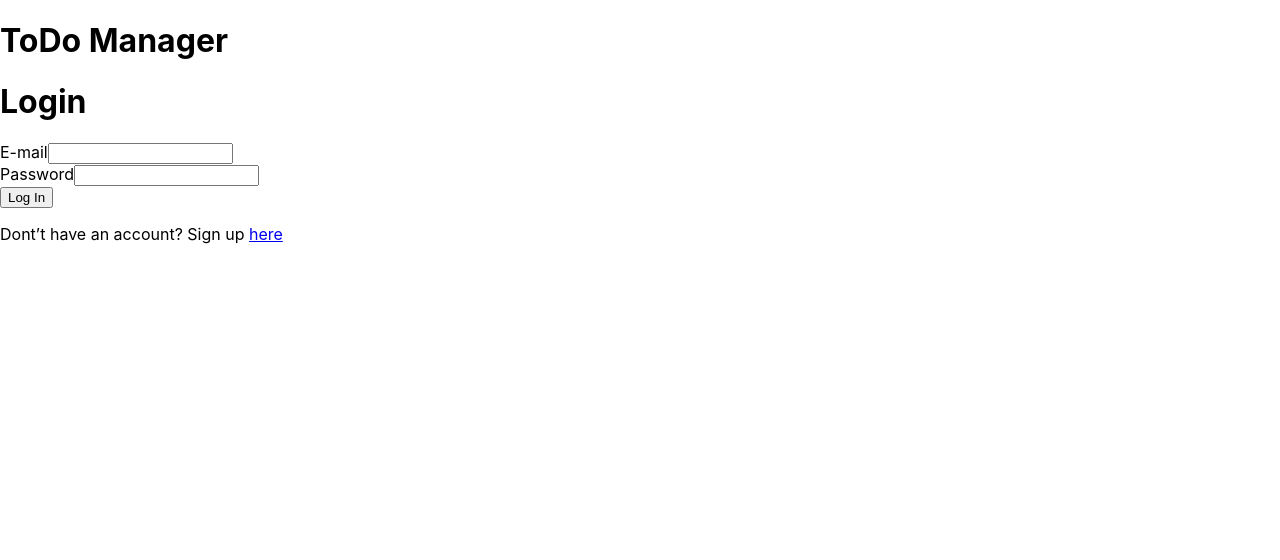
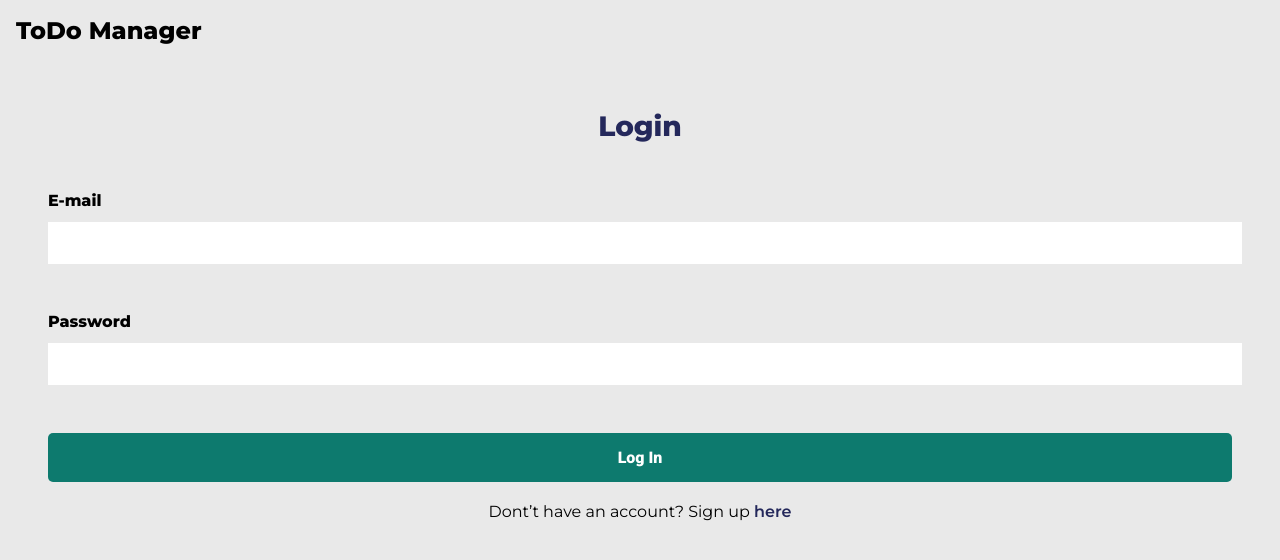
Before and after one commit to sruthi-98/Todo-App, a React (Create React App) app: page /login in a window 1280 px wide. Shown: the top 560 px of the page. Built offline with nearby package versions, Linux system fonts and the light colour scheme.

Commit message:
Add styling for login page

```diff
--- a/src/styles/main.css
+++ b/src/styles/main.css
@@ -1,10 +1,15 @@
 /* Fonts */
-@import url("https://fonts.googleapis.com/css?family=Montserrat:400,800");
+@import url("https://fonts.googleapis.com/css?family=Montserrat:400,600,800");
 @import url("https://fonts.googleapis.com/css?family=Roboto:400,900");
 /* Variables */
+/* ---------------------------- Whole document ---------------------------- */
+* {
+  margin: 0;
+  font-family: 'Montserrat', sans-serif;
+}
+
 /* ---------------------------- Home ---------------------------- */
 .home {
-  font-family: 'Montserrat';
   color: #121616;
   height: 100vh;
   width: 100vw;
@@ -28,9 +33,10 @@
   margin-top: 0.75rem;
 }
 
-.home__button {
+.home__button, .login__button {
   display: block;
   font-family: Roboto;
+  font-size: clamp(0.5rem, 5vw, 1rem);
   margin: 0 auto;
   background-color: #0D7A6E;
   border-radius: 5px;
@@ -42,7 +48,7 @@
   cursor: pointer;
 }
 
-.home__button:hover {
+.home__button:hover, .login__button:hover {
   background-color: #0a574e;
 }
 
@@ -109,4 +115,71 @@
   background-color: #E9E9E9;
   cursor: pointer;
 }
+
+/* ---------------------------- Login ---------------------------- */
+.login {
+  background-color: #E9E9E9;
+  height: 100vh;
+}
+
+.login__header {
+  padding: 1rem;
+  font-size: clamp(1.25rem, 15vw, 1.5rem);
+}
+
+.login__container {
+  margin-top: 3rem;
+  padding-left: 2rem;
+  padding-right: 2rem;
+}
+
+.login__title {
+  color: #24285B;
+  text-align: center;
+  font-size: clamp(1rem, 10vw, 1.75rem);
+  margin: 2rem 0 2rem 0;
+}
+
+.login__formGroup {
+  margin: 3rem 1rem 3rem 1rem;
+}
+
+.login__formLabel, .login__formInput {
+  display: block;
+  width: 100%;
+}
+
+.login__formLabel {
+  font-weight: 800;
+  margin-bottom: 0.75rem;
+  font-size: clamp(1rem, 10vw, 1rem);
+}
+
+.login__formInput {
+  border: none;
+  height: 2rem;
+  padding: 5px;
+}
+
+.login__formInput:focus {
+  border-bottom: 2px solid #0D7A6E;
+}
+
+.login__button {
+  padding-left: 20px;
+  padding-right: 20px;
+  margin-top: 1.25rem;
+  margin-bottom: 1.25rem;
+  width: 100%;
+}
+
+.login__signup {
+  text-align: center;
+}
+
+.login__link {
+  text-decoration: none;
+  color: #24285B;
+  font-weight: 600;
+}
 /*# sourceMappingURL=main.css.map */
--- a/src/styles/main.scss
+++ b/src/styles/main.scss
@@ -1,6 +1,6 @@
 /* Fonts */
 
-@import url('https://fonts.googleapis.com/css?family=Montserrat:400,800');
+@import url('https://fonts.googleapis.com/css?family=Montserrat:400,600,800');
 @import url('https://fonts.googleapis.com/css?family=Roboto:400,900');
 
 /* Variables */
@@ -11,10 +11,16 @@ $secondaryColor: #24285B;
 $bgColor: #E9E9E9;
 $fontColor: #121616;
 
+
+/* ---------------------------- Whole document ---------------------------- */
+* {
+    margin: 0;
+    font-family: 'Montserrat', sans-serif;
+}
+
 /* ---------------------------- Home ---------------------------- */
 
 .home {
-    font-family: 'Montserrat';
     color: $fontColor;
     height: 100vh;
     width: 100vw;
@@ -39,6 +45,7 @@ $fontColor: #121616;
     &__button {
         display: block;
         font-family: Roboto;
+        font-size: clamp(0.5rem, 5vw, 1rem);
         margin: 0 auto;
         background-color: $primaryColor;
         border-radius: 5px;
@@ -113,3 +120,72 @@ $fontColor: #121616;
 
     }
 }
+
+/* ---------------------------- Login ---------------------------- */
+
+.login {
+    background-color: $bgColor;
+    height: 100vh;
+
+    &__header {
+        padding: 1rem;
+        font-size: clamp(1.25rem, 15vw, 1.5rem);
+    }
+
+    &__container {
+        margin-top: 3rem;
+        padding-left: 2rem;
+        padding-right: 2rem;
+    }
+
+    &__title {
+        color: $secondaryColor;
+        text-align: center;
+        font-size: clamp(1rem, 10vw, 1.75rem);
+        margin: 2rem 0 2rem 0;
+    }
+
+    &__formGroup {
+       margin: 3rem 1rem 3rem 1rem;
+    }
+
+    &__formLabel, &__formInput {
+        display: block;
+        width: 100%;
+    }
+
+    &__formLabel {
+        font-weight: 800;
+        margin-bottom: 0.75rem;
+        font-size: clamp(1rem, 10vw, 1rem);
+    }
+
+    &__formInput {
+        border: none;
+        height: 2rem;
+        padding: 5px;
+
+        &:focus {
+            border-bottom: 2px solid $primaryColor;
+        }
+    }
+
+    &__button {
+        @extend .home__button;
+        padding-left: 20px;
+        padding-right: 20px;
+        margin-top: 1.25rem;
+        margin-bottom: 1.25rem;
+        width: 100%;
+    }
+
+    &__signup {
+        text-align: center;
+    }
+
+    &__link {
+        text-decoration: none;
+        color: $secondaryColor;
+        font-weight: 600;
+    }
+}
```
Also changed, not shown: 1 other file (tests, documents, lock files or other folders).
